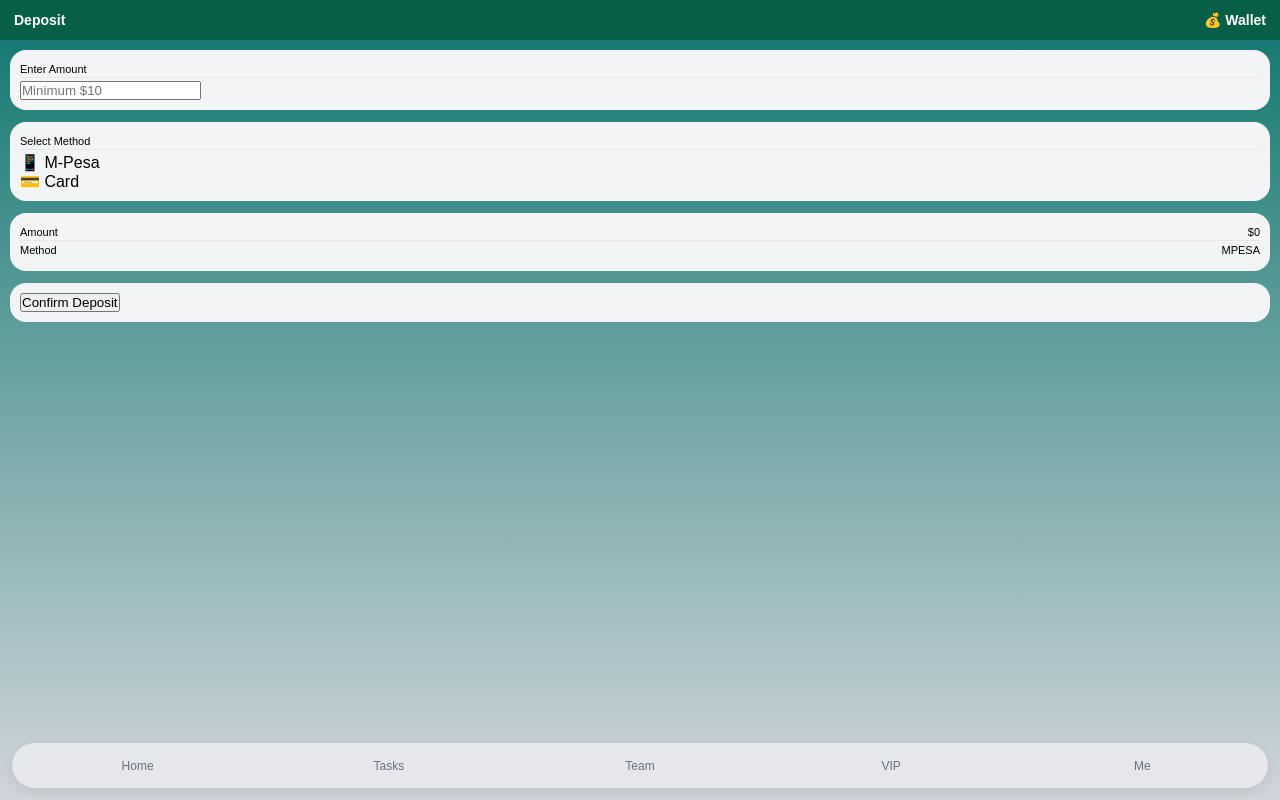
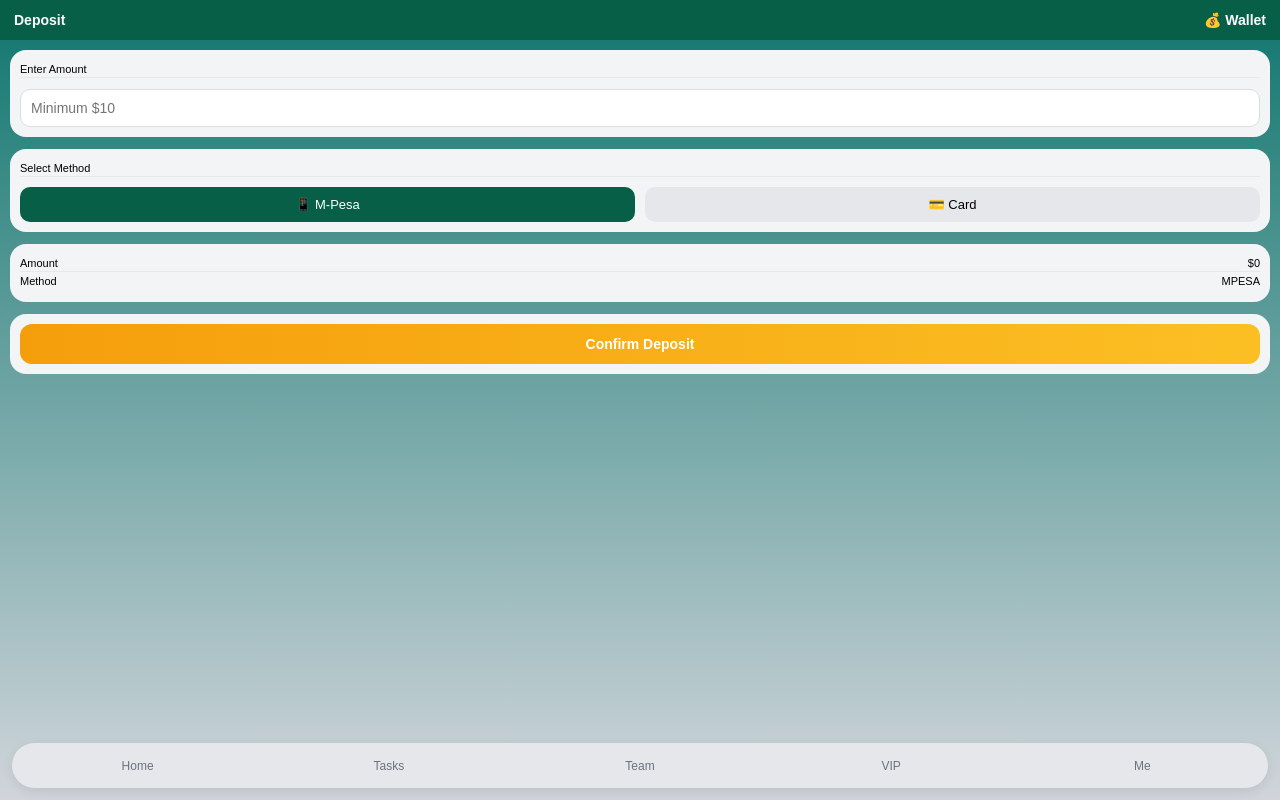
Before and after one commit to protichenoch1/axum-power, a Next.js app: page /deposit in a window 1280 px wide. Built offline with nearby package versions, Linux system fonts and the light colour scheme.

Commit message:
Add styles for input, methods, and buttons

```diff
--- a/styles/globals.css
+++ b/styles/globals.css
@@ -269,3 +269,47 @@ body {
   border-radius: 10px;
   flex-shrink: 0;
 }
+
+/* INPUT */
+.input {
+  width: 100%;
+  margin-top: 8px;
+  padding: 10px;
+  border-radius: 10px;
+  border: 1px solid #ddd;
+  font-size: 14px;
+}
+
+/* METHODS */
+.methods {
+  display: flex;
+  gap: 10px;
+  margin-top: 10px;
+}
+
+.method {
+  flex: 1;
+  padding: 10px;
+  text-align: center;
+  border-radius: 10px;
+  background: #e5e7eb;
+  font-size: 13px;
+  cursor: pointer;
+}
+
+.method.active {
+  background: #065f46;
+  color: white;
+}
+
+/* BUTTON */
+.deposit-btn {
+  width: 100%;
+  padding: 12px;
+  border: none;
+  border-radius: 12px;
+  background: linear-gradient(to right, #f59e0b, #fbbf24);
+  color: white;
+  font-weight: bold;
+  font-size: 14px;
+    }
```
